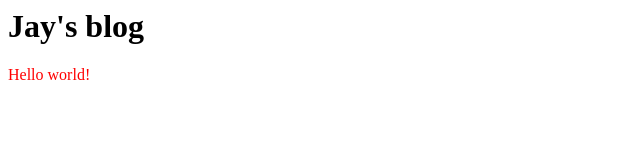
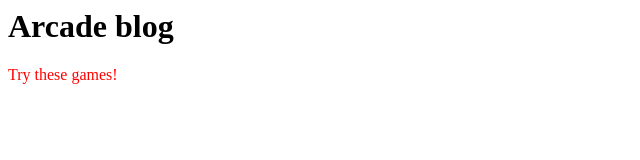
Before and after one commit to jaylikescode/blog, a plain HTML site: page index.html in a window 1280 px wide. Shown: the whole page, without its empty margins (0-640 px from the left). Drawn offline with Linux system fonts and the light colour scheme.

Commit message:
Update index.html

```diff
--- a/index.html
+++ b/index.html
@@ -1,3 +1,3 @@
-<h1> Jay's blog</h1>
+<h1> Arcade blog</h1>
 
-<p style="color: red"> Hello world!</p>
+<p style="color: red"> Try these games!</p>
```
